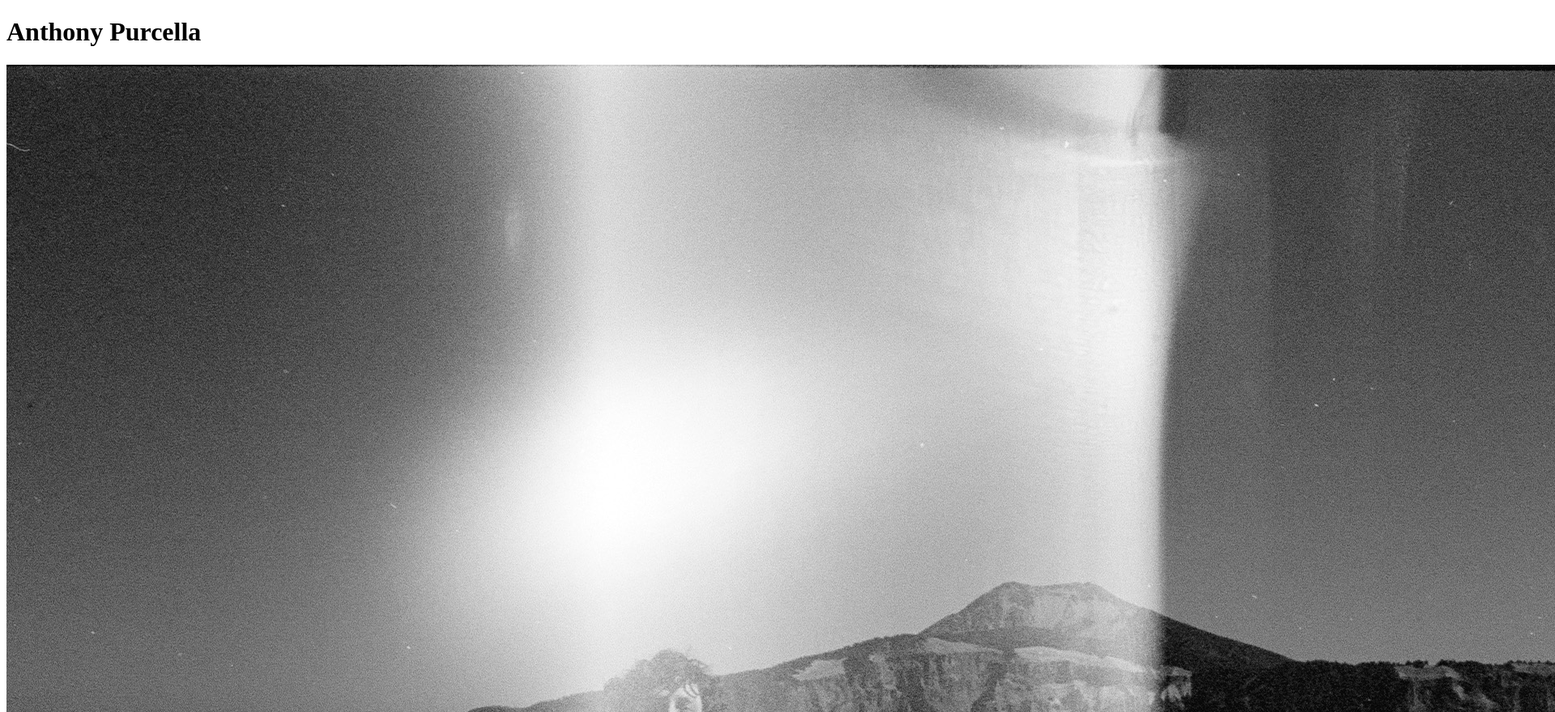
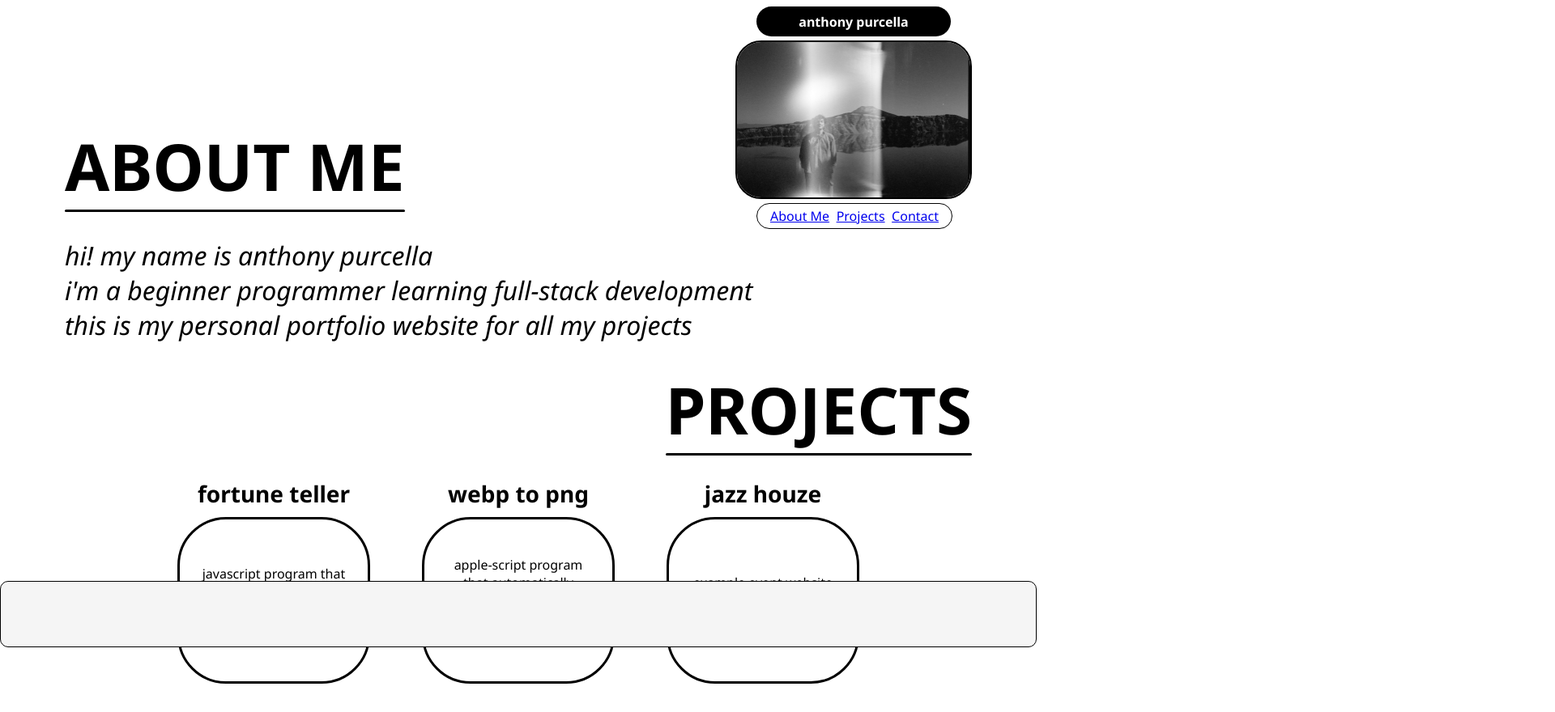
Before and after one commit to anthonypurcella/personal-portfolio, a plain HTML site: page index.html in a window 1280 px wide. Shown: the top 880 px of the page at 81% size, 1920 px wide, since content can reach past the window. Drawn offline with Linux system fonts and the light colour scheme; a web font is replaced by a local one.

Commit message:
Styled with editted CSS and HTML

```diff
--- a/index.html
+++ b/index.html
@@ -4,17 +4,26 @@
     <meta charset="UTF-8">
     <meta name="viewport" content="width=device-width, initial-scale=1.0">
     <link rel="stylesheet" href="styles.css">
+    <link rel="preconnect" href="https://fonts.googleapis.com">
+    <link rel="preconnect" href="https://fonts.gstatic.com" crossorigin>
+    <link href="https://fonts.googleapis.com/css2?family=Noto+Sans:ital,wght@0,100..900;1,100..900&family=Romanesco&display=swap" rel="stylesheet">
     <title>Anthony Purcella - Personal Portfolio</title>
 </head>
 <body>
     <header>
+        <div class="name-photo">
         <h1 id="name">Anthony Purcella</h1>
-        <img src="/images/57B70522-7A7F-4D2A-9EE8-DA483D5252F5.JPG" alt="Photo of Anthony Purcella">
+        <img class="img-anthony" src="/images/57B70522-7A7F-4D2A-9EE8-DA483D5252F5.JPG" alt="Photo of Anthony Purcella">
+        </div>
     </header>
-    <nav>
-        <ul class="nav-items">
-            <li class="nav-item">About Me</li>
-            <li class="nav-item">Projects</li>
+    <nav id="main-nav">
+        <ul class="nav-items no-margin-bottom no-margin-top">
+            <li class="nav-item">
+                <a href="index.html">About Me</a>
+            </li>
+            <li class="nav-item">
+                <a href="index.html">Projects</a>
+            </li>
             <li class="nav-item">
                 <a href="contact.html">Contact</a>
             </li>
@@ -22,11 +31,12 @@
     </nav>
     <main>
         <section id="about-me">
-            <h2>ABOUT ME</h2>
+            <h2 class="underline no-margin-top"><span>ABOUT ME</span></h2>
                 <p>hi! my name is anthony purcella<br>i'm a beginner programmer learning full-stack development<br>this is my personal portfolio website for all my projects</p>
         </section>
         <section id="projects">
-            <h2>PROJECTS</h2>
+            <h2 class="underline no-margin-top"><span>PROJECTS</span></h2>
+            <div class="projects-container">
                 <div class="project">
                     <h3 class="project-name">Fortune Teller</h3>
                     <div class="detail-box">
@@ -45,6 +55,7 @@
                         <p class="project-details">example event website made as a project to practice html + css</p>
                     </div>
                 </div>
+                </div>
         </section>
     </main>
     <footer></footer>
--- a/styles.css
+++ b/styles.css
@@ -0,0 +1,145 @@
+
+html {
+    margin: 0 0;
+    font-size: 16px;
+    margin: 0 2rem;
+    font-family: "Noto Sans";
+    overflow: scroll;
+}
+header {
+   display: flex;
+   flex-direction: column;
+}
+body {
+    margin: 0 auto;
+    width: 70rem;
+}
+#name {
+    background-color: black;
+    color: white;
+    padding: 1rem;
+    border-radius: 2rem;
+    text-transform: lowercase;
+    width: 13rem;
+    height: 5px;
+    text-align: center;
+    margin: .5rem;
+    margin-bottom: 5px;
+    font-size: 1rem;
+    display: flex;
+    align-items: center;
+    justify-content: center;
+}
+.name-photo {
+    max-width: 400px;
+    justify-items: center;
+    align-self: end;
+}
+.img-anthony {
+    width: 18rem;
+    height: 12rem;
+    object-fit: cover;
+    border: 2px black solid;
+    border-radius: 2rem;
+}
+.nav-items {
+    display: flex;
+    width: 13rem;
+    justify-content: space-between;
+    padding-left: 1rem;
+    padding-right: 1rem;
+    padding-top: .25rem;
+    padding-bottom: .25rem;
+    margin-left: auto;
+    margin-right: 1.5rem;
+
+    list-style: none;
+    background-color: white;
+    border: 1px black solid;
+    border-radius: 2rem;
+}
+
+#about-me {
+    max-width: 100vw;
+    position: absolute;
+    top: 150px;
+
+}
+#about-me h2 {
+    font-size: 5rem;
+    display: flex;
+    justify-self: baseline;
+}
+#about-me p {
+    font-size: 2rem;
+    font-style: italic;
+}
+#projects {
+    margin-bottom: 80px;
+    margin-top: 10.5rem;
+    max-width: 100vw;
+
+}
+#projects h2 {
+    font-size: 5rem;
+    display: flex;
+    justify-self: end;
+}
+section h2 {
+    margin-bottom: 0;
+}
+.underline span {
+    display: inline-block;
+}
+.underline span::after {
+  content: '';
+  height: 3px;
+  background: black;
+  border-radius: 5px;
+  display: block
+}
+.no-margin-bottom {
+    margin-bottom: 0px;
+}
+.no-margin-top {
+    margin-top: 0px;
+}
+.projects-container {
+    display: flex;
+    justify-content: center;
+    justify-self: center;
+    position: relative;
+}
+div .project {
+    justify-items: center;
+}
+.project-name {
+    margin-bottom: 10px;
+    text-transform: lowercase;
+    font-size: 1.75rem;
+}
+div .project p {
+    text-align: center;
+}
+.detail-box {
+    border: 3px black solid;
+    border-radius: 60px;
+    width: 12rem;
+    height: 10rem;
+    padding: 20px;
+    margin: 2rem;
+    display: flex;
+    align-items: center;
+    margin-top: 0px;
+}
+footer {
+    position: fixed;
+    background-color: whitesmoke;
+    height: 80px;
+    bottom: 0px;
+    left: 0px;
+    right: 0px;
+    margin-bottom: 0;
+    border: 1px black solid;
+    border-radius: 10px;
+}
```
